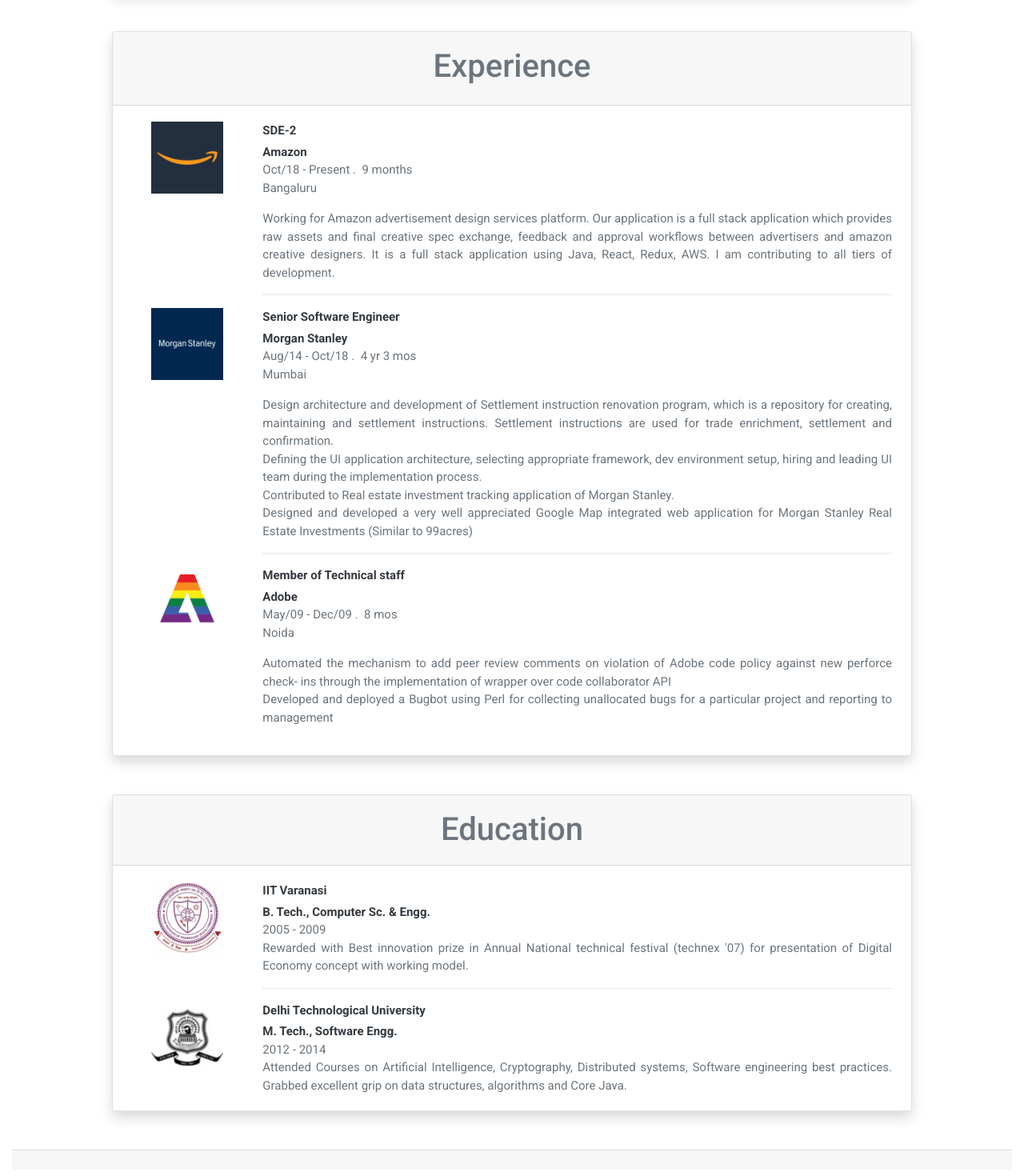
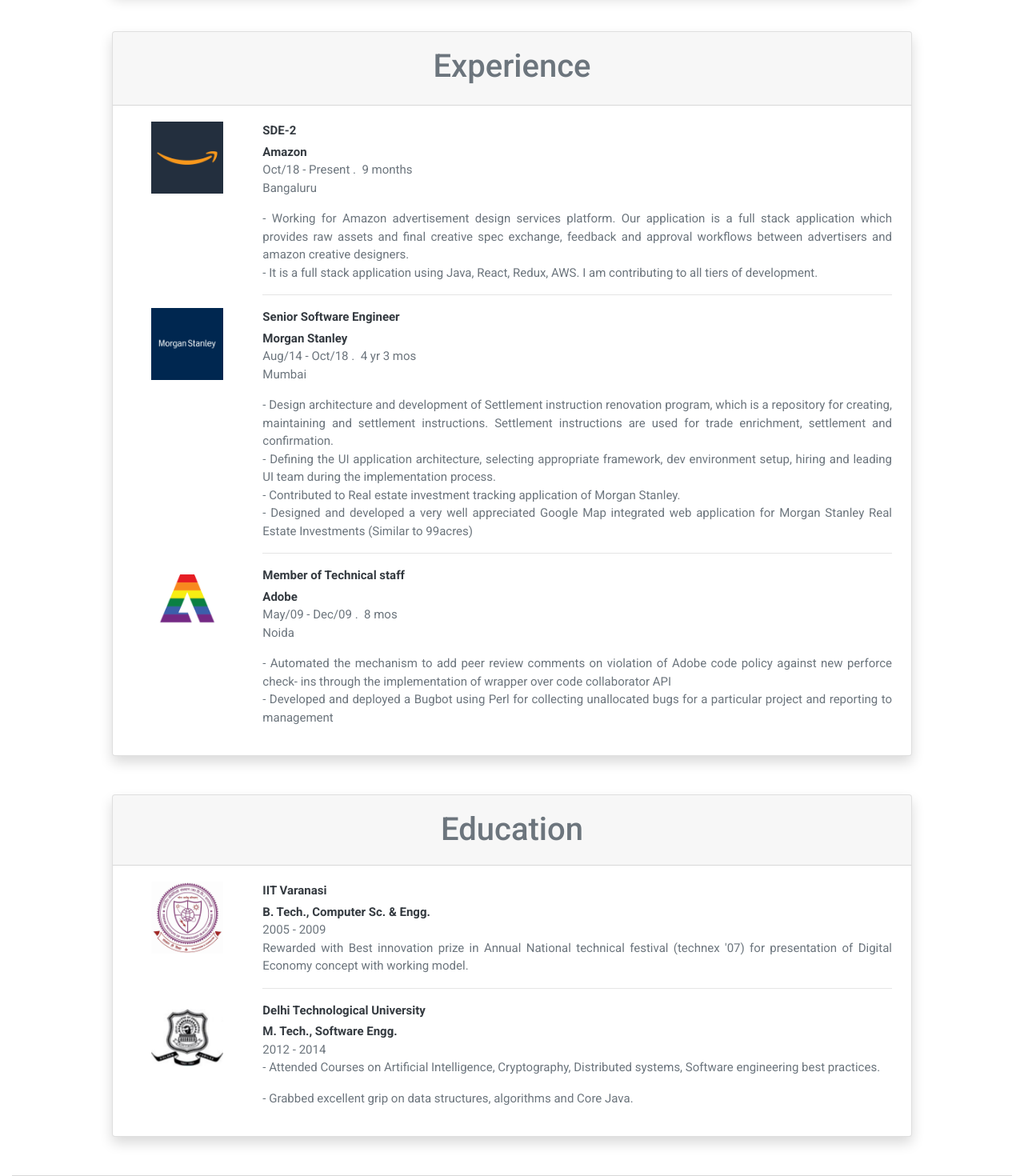
Before and after one commit to amit-kumar-cse/amiku.dev, a React (Create React App) app: page / in a window 1280 px wide. Shown: the part 991-2461 px from the top of the page at 80% size. Built offline with nearby package versions, Linux system fonts and the light colour scheme.

Commit message:
Linkedin kind of bullet points

```diff
--- a/src/components/educationList.js
+++ b/src/components/educationList.js
@@ -17,9 +17,13 @@
                 </Education>
                 <Education education={educationData[1]}>
                     <div className={`text-justify`}>
-                        Attended Courses on Artificial Intelligence, Cryptography, Distributed systems,
-                        Software engineering best practices.
-                        Grabbed excellent grip on data structures, algorithms and Core Java.
+                        <p>
+                            - Attended Courses on Artificial Intelligence, Cryptography, Distributed systems,
+                            Software engineering best practices.
+                        </p>
+                        <p>
+                            - Grabbed excellent grip on data structures, algorithms and Core Java.
+                        </p>
                     </div>
                 </Education>
 
--- a/src/components/experienceList.js
+++ b/src/components/experienceList.js
@@ -13,11 +13,14 @@
             </div>
             <div className={`card-body text-left ${classes.cardBody}`}>
                 <Experience experience={experienceData[0]}>
-                    <div className='pt-3 text-justify'>Working for Amazon advertisement design services platform. Our application is a full
-                        stack application which provides raw assets and final creative spec exchange,
-                        feedback and approval workflows between advertisers and amazon creative designers.
-                        It is a full stack application using Java, React, Redux, AWS.
-                        I am contributing to all tiers of development.
+                    <div className='pt-3 text-justify'>
+                        <ul className={`list-unstyled text-justify`}>
+                            <li>- Working for Amazon advertisement design services platform. Our application is a full
+                                stack application which provides raw assets and final creative spec exchange,
+                                feedback and approval workflows between advertisers and amazon creative designers.</li>
+                            <li>- It is a full stack application using Java, React, Redux, AWS.
+                                I am contributing to all tiers of development.</li>
+                        </ul>
                     </div>
                 </Experience>
 
@@ -26,11 +29,11 @@
                 <Experience experience={experienceData[1]}>
                     <div className='pt-3'>
                         <ul className={`list-unstyled text-justify`}>
-                            <li>Design architecture and development of Settlement instruction renovation program, which is a repository for creating, maintaining and settlement instructions. Settlement instructions are used for trade enrichment, settlement and confirmation.</li>
-                            <li>Defining the UI application architecture, selecting appropriate framework, dev environment setup, hiring and leading UI team during the implementation process.</li>
-                            <li>Contributed to Real estate investment tracking application of Morgan Stanley.
+                            <li>- Design architecture and development of Settlement instruction renovation program, which is a repository for creating, maintaining and settlement instructions. Settlement instructions are used for trade enrichment, settlement and confirmation.</li>
+                            <li>- Defining the UI application architecture, selecting appropriate framework, dev environment setup, hiring and leading UI team during the implementation process.</li>
+                            <li>- Contributed to Real estate investment tracking application of Morgan Stanley.
                             </li>
-                            <li>Designed and developed a very well appreciated Google Map integrated web application for Morgan Stanley Real Estate Investments (Similar to 99acres)</li>
+                            <li>- Designed and developed a very well appreciated Google Map integrated web application for Morgan Stanley Real Estate Investments (Similar to 99acres)</li>
                         </ul>
                     </div>
                 </Experience>
@@ -38,8 +41,8 @@
                 <Experience experience={experienceData[2]}>
                     <div className='pt-3'>
                         <ul className='list-unstyled text-justify'>
-                            <li>Automated the mechanism to add peer review comments on violation of Adobe code policy against new perforce check- ins through the implementation of wrapper over code collaborator API</li>
-                            <li>Developed and deployed a Bugbot using Perl for collecting unallocated bugs for a particular project and reporting to management</li>
+                            <li>- Automated the mechanism to add peer review comments on violation of Adobe code policy against new perforce check- ins through the implementation of wrapper over code collaborator API</li>
+                            <li>- Developed and deployed a Bugbot using Perl for collecting unallocated bugs for a particular project and reporting to management</li>
                         </ul>
                     </div>
                 </Experience>
```
